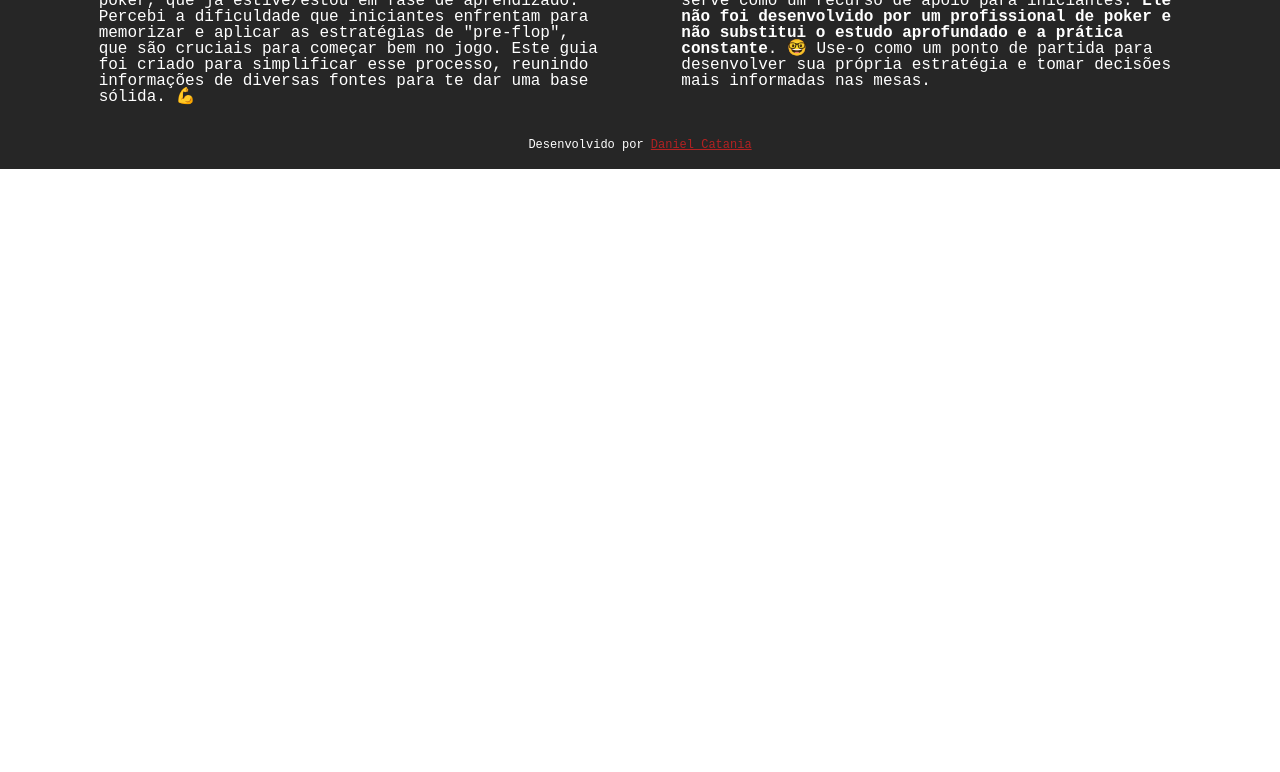
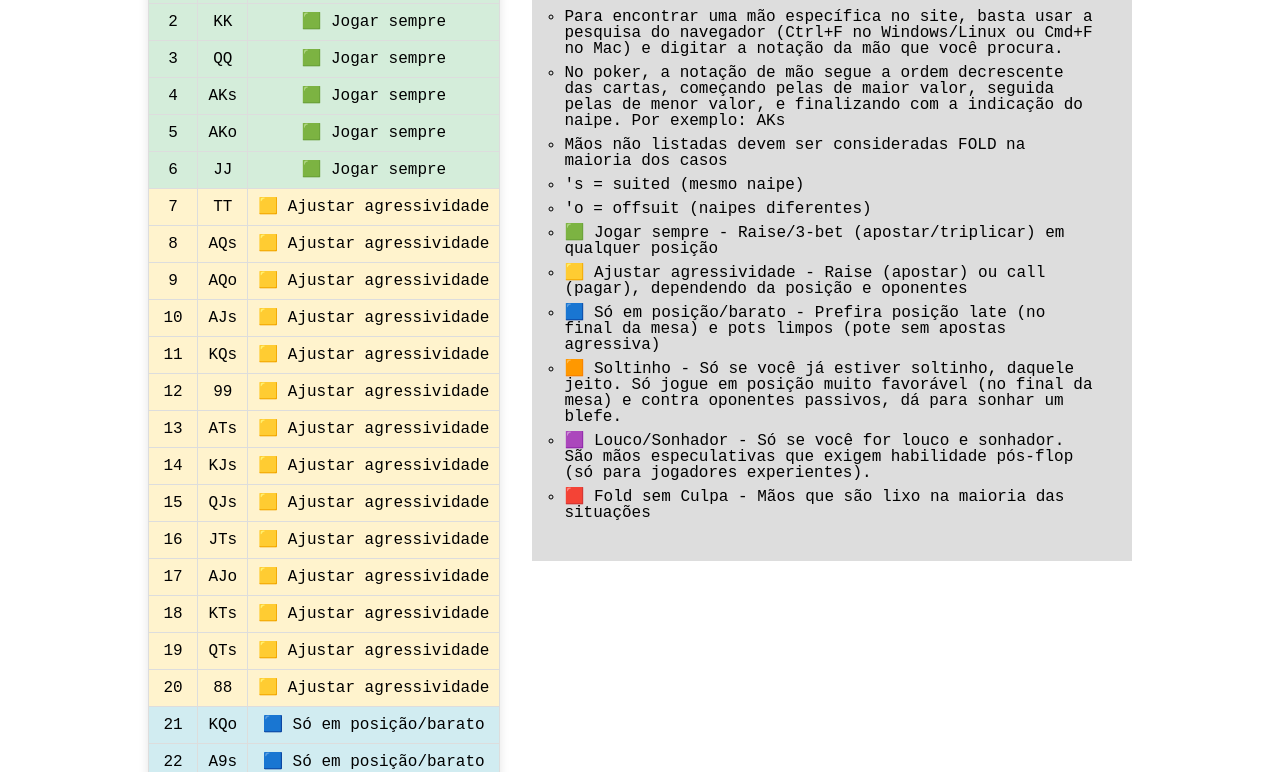
Before and after one commit to DanielCatania/preflopmaster, a plain HTML site: page index.html in a window 1280 px wide. Shown: the part 263-1035 px from the top of the page. Before the commit the page ends 800 px from the top, so only its background shows below. Drawn offline with Linux system fonts and the light colour scheme.

Commit message:
feat: add poker hands data, update HTML structure, and enhance styles

```diff
--- /dev/null
+++ b/data/poker_hands_data.json
@@ -0,0 +1,145 @@
+{
+  "categories": [
+    {
+      "name": "🟩 Jogar sempre",
+      "color": "#d4edda",
+      "desc": "Raise/3-bet (apostar/triplicar) em qualquer posição",
+      "hands": ["AA", "KK", "QQ", "AKs", "AKo", "JJ"]
+    },
+    {
+      "name": "🟨 Ajustar agressividade",
+      "color": "#fff3cd",
+      "desc": "Raise (apostar) ou call (pagar), dependendo da posição e oponentes",
+      "hands": [
+        "TT",
+        "AQs",
+        "AQo",
+        "AJs",
+        "KQs",
+        "99",
+        "ATs",
+        "KJs",
+        "QJs",
+        "JTs",
+        "AJo",
+        "KTs",
+        "QTs",
+        "88"
+      ]
+    },
+    {
+      "name": "🟦 Só em posição/barato",
+      "color": "#d1ecf1",
+      "desc": "Prefira posição late (no final da mesa) e pots limpos (pote sem apostas agressiva)",
+      "hands": [
+        "KQo",
+        "A9s",
+        "J9s",
+        "T9s",
+        "ATo",
+        "KJo",
+        "Q9s",
+        "77",
+        "A8s",
+        "K9s",
+        "JTo",
+        "A7s",
+        "66",
+        "T8s",
+        "QJo",
+        "A5s",
+        "A6s",
+        "98s",
+        "K8s",
+        "A4s",
+        "55",
+        "Q8s",
+        "A3s",
+        "J8s",
+        "A2s",
+        "T7s",
+        "87s",
+        "K7s",
+        "44",
+        "QTo"
+      ]
+    },
+    {
+      "name": "🟧 Soltinho",
+      "color": "#ffe5d0",
+      "desc": "Só se você já estiver soltinho, daquele jeito. Só jogue em posição muito favorável (no final da mesa) e contra oponentes passivos, dá para sonhar um blefe.",
+      "hands": [
+        "76s",
+        "65s",
+        "54s",
+        "K6s",
+        "Q6s",
+        "J7s",
+        "T6s",
+        "96s",
+        "85s",
+        "43s",
+        "33",
+        "22",
+        "K5s",
+        "Q5s",
+        "J6s",
+        "T5s",
+        "95s",
+        "84s",
+        "74s",
+        "64s",
+        "53s",
+        "42s",
+        "32s",
+        "K4s",
+        "Q4s"
+      ]
+    },
+    {
+      "name": "🟪 Louco/Sonhador",
+      "color": "#e8d6ff",
+      "desc": "Só se você for louco e sonhador. São mãos especulativas que exigem habilidade pós-flop (só para jogadores experientes).",
+      "hands": [
+        "K3s",
+        "Q3s",
+        "J5s",
+        "T4s",
+        "94s",
+        "83s",
+        "73s",
+        "63s",
+        "52s",
+        "K2s",
+        "Q2s",
+        "J4s",
+        "T3s",
+        "92s",
+        "82s"
+      ]
+    },
+    {
+      "name": "🟥 Fold sem Culpa",
+      "color": "#f8d7da",
+      "desc": "Mãos que são lixo na maioria das situações",
+      "hands": [
+        "72s",
+        "62s",
+        "J2s",
+        "T2s",
+        "93o",
+        "83o",
+        "73o",
+        "63o",
+        "52o",
+        "42o"
+      ]
+    }
+  ],
+  "legend": [
+    "No poker, a notação de mão segue a ordem decrescente das cartas, começando pelas de maior valor, seguida pelas de menor valor, e finalizando com a indicação do naipe. Por exemplo: AKs",
+    "Mãos não listadas devem ser consideradas FOLD na maioria dos casos",
+    "'s = suited (mesmo naipe)",
+    "'o = offsuit (naipes diferentes)"
+  ]
+}
--- a/index.html
+++ b/index.html
@@ -20,8 +20,24 @@
   </header>
   <main class="main">
     <h1 class="title">Melhores mãos iniciais do Poker</h1>
-    <table>
-    </table>
+    <div class="list">
+      <table id="hands_list">
+        <tr>
+          <th>#</th>
+          <th>Mão</th>
+          <th>Categoria</th>
+        </tr>
+      </table>
+      <ul id="legend">
+        <h5 class="subtitle">Legenda</h5>
+        <li>
+          Para encontrar uma mão específica no site, basta usar a pesquisa do navegador (Ctrl+F no Windows/Linux ou
+          Cmd+F no Mac)
+          e digitar a notação da mão que você procura.
+        </li>
+      </ul>
+    </div>
+
   </main>
   <footer class="footer">
     <div class="footer__box">
@@ -53,4 +69,6 @@
   </footer>
 </body>
 
+<script type="module" src="./scripts/app.js"></script>
+
 </html>
--- /dev/null
+++ b/scripts/app.js
@@ -0,0 +1,55 @@
+const $handsList = document.getElementById("hands_list");
+const $legend = document.getElementById("legend");
+
+async function app() {
+  try {
+    const response = await fetch("../data/poker_hands_data.json");
+
+    if (!response.ok) {
+      throw new Error(`Erro HTTP! Status: ${response.status}`);
+    }
+
+    const data = await response.json();
+
+    const categoriesDescription = [];
+
+    let index = 1;
+    data.categories.map((category) => {
+      categoriesDescription.push({ name: category.name, desc: category.desc });
+
+      category.hands.map((hand) => {
+        $handsList.innerHTML += `
+          <tr style="background-color: ${category.color};">
+            <td>${index}</td>
+            <td>${hand}</td>
+            <td>${category.name}</td>
+          </tr>
+        `;
+
+        index++;
+      });
+    });
+
+    data.legend.map((legend) => {
+      $legend.innerHTML += `
+        <li>
+          ${legend}
+        </li>
+      `;
+    });
+
+    categoriesDescription.map((category) => {
+      $legend.innerHTML += `
+        <li>
+          ${category.name} - ${category.desc}
+        </li>
+      `;
+    });
+  } catch (error) {
+    alert("Não foi possível carregar o app!");
+    console.error(error);
+    app();
+  }
+}
+
+app();
--- a/style/global.css
+++ b/style/global.css
@@ -23,6 +23,29 @@ a {
   color: firebrick;
 }
 
+li {
+  margin: 0.5em 0;
+}
+
+table {
+  border-collapse: collapse;
+  box-shadow: 0 2px 10px rgba(0, 0, 0, 0.1);
+  min-width: 250px;
+}
+
+th,
+td {
+  border: 1px solid #ddd;
+  padding: 10px;
+  text-align: center;
+}
+
+th {
+  background-color: #343a40;
+  color: white;
+  font-weight: bold;
+}
+
 @media screen and (min-width: 744px) {
   body {
     font-size: 16px;
--- a/style/index.css
+++ b/style/index.css
@@ -12,6 +12,27 @@
 
 .main {
   text-align: center;
+}
+
+.list {
+  padding: 2em;
+  gap: 2em;
+
+  display: flex;
+  flex-wrap: wrap;
+  justify-content: center;
+}
+
+#legend {
+  background-color: #ddd;
+  padding: 2em;
+
+  list-style: circle;
+  text-align: start;
+
+  min-width: 250px;
+  max-width: 600px;
+  height: fit-content;
 }
 
 .footer {
```
